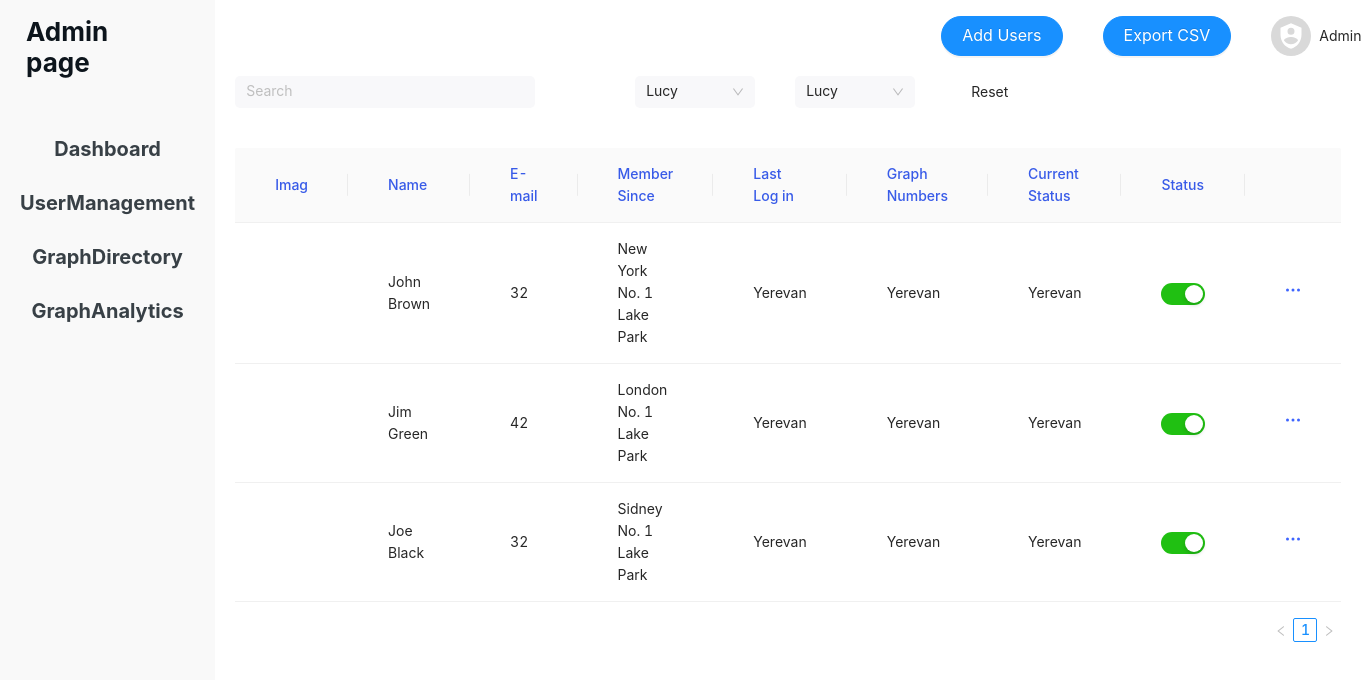
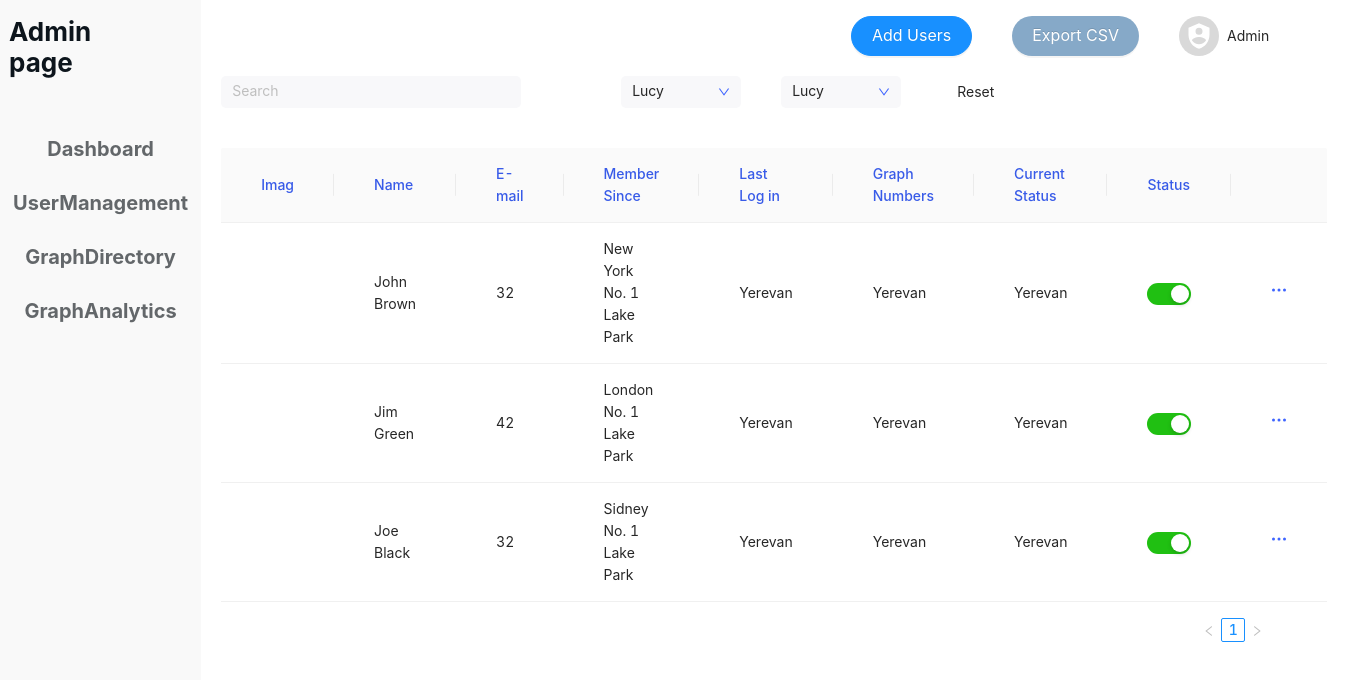
Before and after one commit to AAmiryan/admin-page-app, a React app: page /user-management in a window 1280 px wide. Shown: the whole page, 1361 px wide, since content can reach past the window. Built offline with nearby package versions, Linux system fonts and the light colour scheme; what google-maps-react would draw is missing.

Commit message:
style changed

```diff
--- a/src/components/App/App.css
+++ b/src/components/App/App.css
@@ -0,0 +1,4 @@
+.appContainer{
+    display: flex;
+    flex-direction: row;
+}
--- a/src/components/App/App.js
+++ b/src/components/App/App.js
@@ -1,9 +1,24 @@
+import { Route, Routes } from "react-router-dom";
+import Dashboard from "../Dashboard/Dashboard";
+import GraphAnalytics from "../GraphAnalytics/GraphAnalytics";
+import GraphDirectory from "../GraphDirectory/GraphDirectory";
 import MainPage from "../MainPage/MainPage";
+import UserManagement from "../UserManagement/UserManagement";
 
 import "./App.css";
 
 function App() {
-  return <div> <MainPage/> </div>;
+  return (
+    <div className="appContainer">
+    <MainPage />
+      <Routes>
+        <Route path="/" element={<Dashboard />} />
+        <Route path="/user-management" element={<UserManagement />} />
+        <Route path="/graph-directory" element={<GraphDirectory />} />
+        <Route path="/graph-analytics" element={<GraphAnalytics />} />
+      </Routes>
+    </div>
+  );
 }
 
 export default App;
--- a/src/components/Dashboard/Dashboard.css
+++ b/src/components/Dashboard/Dashboard.css
@@ -1,3 +1,8 @@
+.dashboardContainer{
+  width: 84%;
+  margin-right: 20px;
+}
+
 .dashboardHeader {
   display: flex;
   justify-content: flex-end;
--- a/src/components/Dashboard/Dashboard.jsx
+++ b/src/components/Dashboard/Dashboard.jsx
@@ -10,7 +10,7 @@ import "./Dashboard.css";
 
 const Dashboard = () => {
   return (
-    <div>
+    <div className="dashboardContainer">
       <div className="dashboardHeader">
         <AdminIcon />
         <p>Admin</p>
--- a/src/components/Filters/Filters.css
+++ b/src/components/Filters/Filters.css
@@ -1,7 +1,6 @@
 .filterContainer {
   display: flex;
   flex-direction: row;
-  flex-grow: 3 1 1 1;
   justify-content: flex-start;
   margin-left: 20px;
 }
@@ -13,13 +12,27 @@
 }
 
 .ant-select-arrow {
-  color: #3e64ff;
+  color: #3e64ff !important;
 }
 
 .filtersAutoComplete {
   margin-right: 100px !important;
 }
 
-.selectAutoComplete {
+.filtersSelect {
   margin-right: 40px !important;
 }
+
+.ant-input {
+  width: 60% !important;
+  background-color: #f8f8fa !important;
+  margin-right: 40px !important;
+  border-radius: 5px !important;
+}
+
+input[type="number"]::-webkit-inner-spin-button,
+
+input[type="number"]::-webkit-outer-spin-button {
+  -webkit-appearance: none;
+  margin: 0;
+}
--- a/src/components/Filters/Filters.jsx
+++ b/src/components/Filters/Filters.jsx
@@ -1,8 +1,9 @@
-import { AutoComplete, Button, Select } from "antd";
+import { AutoComplete, Button, Input, Select } from "antd";
 import React, { useState } from "react";
+import { useNavigate } from "react-router-dom";
 import SearchSvg from "../../svgComponents/Search";
 
-import "./Filters.css"
+import "./Filters.css";
 
 const { Option } = Select;
 
@@ -12,6 +13,9 @@ const mockVal = (str, repeat = 1) => ({
 const Filters = () => {
   const [value, setValue] = useState("");
   const [options, setOptions] = useState([]);
+
+  let path = window.location.pathname;
+  console.log(path);
 
   const onSearch = (searchText) => {
     console.log("on search");
@@ -35,6 +39,11 @@ const Filters = () => {
     console.log("handleSelectChange", e);
   };
 
+  const handleNodesSearch = () => {
+    console.log("handleNodesSearch");
+  }
+
+
   return (
     <div className="filterContainer">
       <div>
@@ -51,14 +60,15 @@ const Filters = () => {
           placeholder="Search"
           className="filtersAutoComplete"
         />
-
       </div>
+      {path === "/user-management" ? (
+        <>
           <div>
             <Select
               defaultValue="lucy"
               style={{ width: 120 }}
               onChange={handleSelectChange}
-          className="selectAutoComplete"
+              className="filtersSelect"
             >
               <Option value="jack">Jack</Option>
               <Option value="lucy">Lucy</Option>
@@ -71,7 +81,7 @@ const Filters = () => {
               defaultValue="lucy"
               style={{ width: 120 }}
               onChange={handleSelectChange}
-          className="selectAutoComplete"
+              className="filtersSelect"
             >
               <Option value="jack">Jack</Option>
               <Option value="lucy">Lucy</Option>
@@ -79,6 +89,23 @@ const Filters = () => {
               <Option value="Yiminghe">yiminghe</Option>
             </Select>
           </div>
+        </>
+      ) : (
+        <>
+          <div>
+            <Input placeholder="Created by" bordered={false} />
+          </div>
+          <div>
+            <Input
+              onChange={handleNodesSearch}
+              placeholder="Nodes number"
+              maxLength={25}
+              bordered={false}
+              type="number"
+            />
+          </div>
+        </>
+      )}
       <div>
         <Button type="text">Reset</Button>
       </div>
--- a/src/components/GraphDirectory/GraphDirectory.jsx
+++ b/src/components/GraphDirectory/GraphDirectory.jsx
@@ -2,6 +2,7 @@ import React from "react";
 import Filters from "../Filters/Filters";
 import TableComponent from "../Table/Table";
 import AdminIcon from "../../svgComponents/AdminIcon";
+import { data, columns } from "./data";
 
 import "./GraphDirectory.css";
 
@@ -13,14 +14,13 @@ const GraphDirectory = () => {
           <Filters />
         </div>
 
-
         <div className="adminIcon">
           <AdminIcon />
           <p>Admin</p>
         </div>
       </div>
       <div className="graphDirectoryTable">
-        <TableComponent />
+        <TableComponent data={data} columns={columns} />
       </div>
     </div>
   );
--- /dev/null
+++ b/src/components/GraphDirectory/data.js
@@ -0,0 +1,64 @@
+import MultipointSvg from "../../svgComponents/Multipoint";
+
+export const data = [
+    {
+      key: "1",
+      name: "John Brown",
+      age: 32,
+      address: "New York No. 1 Lake Park",
+      country: "Yerevan",
+    },
+    {
+      key: "2",
+      name: "Jim Green",
+      age: 42,
+      address: "London No. 1 Lake Park",
+      country: "Yerevan",
+    },
+    {
+      key: "3",
+      name: "Joe Black",
+      age: 32,
+      address: "Sidney No. 1 Lake Park",
+      country: "Yerevan",
+    },
+  ];
+
+  export const columns = [
+    {
+      title: "Imag",
+      dataIndex: "image",
+    },
+    {
+      title: "Name",
+      dataIndex: "name",
+    },
+    {
+      title: "Nodes number",
+      dataIndex: "age",
+    },
+    {
+      title: "Links number",
+      dataIndex: "address",
+    },
+    {
+      title: "Created by",
+      dataIndex: "country",
+    },
+    {
+      title: "Shared with",
+      dataIndex: "country",
+    },
+    {
+      title: "Number of attachment",
+      dataIndex: "country",
+    },
+    {
+      title: "",
+      render: () => (
+        <div onClick={() => console.log("Graph directory")}>
+          <MultipointSvg />
+        </div>
+      ),
+    },
+  ];
--- a/src/components/MainPage/MainPage.css
+++ b/src/components/MainPage/MainPage.css
@@ -12,7 +12,7 @@
 }
 
 .menuBlock a {
-  color: #384046;
+  color: #63676A;
   text-decoration: none;
   font-style: normal;
   font-weight: 700;
@@ -25,6 +25,7 @@
   background-color: #D6EBFE;
   padding: 16px 50px;
   border-radius: 5px;
+  color: #0D151C;
 }
 
 .adminPage {
@@ -32,6 +33,6 @@
   font-weight: 700;
   font-size: 26px;
   line-height: 31px;
-  margin: 16px 107px 29px 26px;
+  margin: 16px 110px 29px 9px;
   color: #0D151C;
 }
--- a/src/components/MainPage/MainPage.jsx
+++ b/src/components/MainPage/MainPage.jsx
@@ -1,10 +1,6 @@
 import React from "react";
 import "./MainPage.css";
-import Dashboard from "../Dashboard/Dashboard";
-import GraphAnalytics from "../GraphAnalytics/GraphAnalytics";
-import GraphDirectory from "../GraphDirectory/GraphDirectory";
-import UserManagement from "../UserManagement/UserManagement";
-import { Routes, Route, Link } from "react-router-dom";
+import { Link } from "react-router-dom";
 
 const MainPage = () => {
   return (
@@ -18,14 +14,6 @@ const MainPage = () => {
         <Link to="/graph-directory">GraphDirectory</Link>
         <Link to="/graph-analytics">GraphAnalytics</Link>
       </div>
-      <div>
-        <Routes>
-          <Route path="/" element={<Dashboard />} />
-          <Route path="/user-management" element={<UserManagement />} />
-          <Route path="/graph-directory" element={<GraphDirectory />} />
-          <Route path="/graph-analytics" element={<GraphAnalytics />} />
-        </Routes>
-      </div>
 
       {/* <Menu /> */}
     </div>
--- a/src/components/Table/Table.jsx
+++ b/src/components/Table/Table.jsx
@@ -4,80 +4,57 @@ import "./Table.css";
 import { Switch, Table } from "antd";
 import MultipointSvg from "../../svgComponents/Multipoint";
 
-const TableComponent = () => {
+const TableComponent = ({ data, columns }) => {
   const [online, setOnline] = useState(true);
 
-  const columns = [
-    {
-      title: "Imag",
-      dataIndex: "image",
-    },
-    {
-      title: "Name",
-      dataIndex: "name",
-    },
-    {
-      title: "E-mail",
-      dataIndex: "age",
-    },
-    {
-      title: "Member Since",
-      dataIndex: "address",
-    },
-    {
-      title: "Last Log in",
-      dataIndex: "country",
-    },
-    {
-      title: "Graph Numbers",
-      dataIndex: "country",
-    },
-    {
-      title: "Current Status",
-      dataIndex: "country",
-    },
-    {
-      title: "Status",
-      render: () => (
-        <Switch
-          defaultChecked
-          onChange={(e) => console.log(e)}
-          className="onlineTableSwitch"
-        />
-      ),
-    },
-    {
-      title: "",
-      render: () => (
-        <div onClick={() => console.log("asfac")}>
-          <MultipointSvg />
-        </div>
-      ),
-    },
-  ];
-  const data = [
-    {
-      key: "1",
-      name: "John Brown",
-      age: 32,
-      address: "New York No. 1 Lake Park",
-      country: "Yerevan",
-    },
-    {
-      key: "2",
-      name: "Jim Green",
-      age: 42,
-      address: "London No. 1 Lake Park",
-      country: "Yerevan",
-    },
-    {
-      key: "3",
-      name: "Joe Black",
-      age: 32,
-      address: "Sidney No. 1 Lake Park",
-      country: "Yerevan",
-    },
-  ];
+  // const columns = [
+  //   {
+  //     title: "Imag",
+  //     dataIndex: "image",
+  //   },
+  //   {
+  //     title: "Name",
+  //     dataIndex: "name",
+  //   },
+  //   {
+  //     title: "E-mail",
+  //     dataIndex: "age",
+  //   },
+  //   {
+  //     title: "Member Since",
+  //     dataIndex: "address",
+  //   },
+  //   {
+  //     title: "Last Log in",
+  //     dataIndex: "country",
+  //   },
+  //   {
+  //     title: "Graph Numbers",
+  //     dataIndex: "country",
+  //   },
+  //   {
+  //     title: "Current Status",
+  //     dataIndex: "country",
+  //   },
+  //   {
+  //     title: "Status",
+  //     render: () => (
+  //       <Switch
+  //         defaultChecked
+  //         onChange={(e) => console.log(e)}
+  //         className="onlineTableSwitch"
+  //       />
+  //     ),
+  //   },
+  //   {
+  //     title: "",
+  //     render: () => (
+  //       <div onClick={() => console.log("asfac")}>
+  //         <MultipointSvg />
+  //       </div>
+  //     ),
+  //   },
+  // ];
 
   return (
     <Table
--- a/src/components/UserManagement/UserManagement.css
+++ b/src/components/UserManagement/UserManagement.css
@@ -1,8 +1,13 @@
+.userManagementContainer{
+  width: 85%;
+  margin-right: 20px;
+}
+
 .managementHeader {
   display: flex;
   justify-content: flex-end;
   align-items: center;
-  margin: 16px 0px 20px 0;
+  margin: 16px 20px 20px 0;
   flex-direction: row;
 }
 
@@ -19,3 +24,8 @@
   flex-direction: row;
   align-items: center;
 }
+
+.exportButton{
+  background-color: #86A9C8;
+  border: none;
+}
--- a/src/components/UserManagement/UserManagement.jsx
+++ b/src/components/UserManagement/UserManagement.jsx
@@ -3,17 +3,18 @@ import React from "react";
 import AdminIcon from "../../svgComponents/AdminIcon";
 import TableComponent from "../Table/Table";
 import Filters from "../Filters/Filters";
+import { data, columns } from "./data";
 
 import "./UserManagement.css";
 
 const UserManagement = () => {
   return (
-    <div>
+    <div className="userManagementContainer">
       <div className="managementHeader">
         <Button type="primary" shape="round" size="large">
           Add Users
         </Button>
-        <Button type="primary" shape="round" size="large">
+        <Button type="primary" shape="round" size="large" className="exportButton">
           Export CSV
         </Button>
         <div className="adminIcon">
@@ -25,7 +26,7 @@ const UserManagement = () => {
         <Filters />
       </div>
       <div className="managementTable">
-        <TableComponent />
+        <TableComponent data={data} columns={columns(true)} />
       </div>
     </div>
   );
--- /dev/null
+++ b/src/components/UserManagement/data.js
@@ -0,0 +1,76 @@
+import { Switch } from "antd";
+import MultipointSvg from "../../svgComponents/Multipoint";
+
+export const data = [
+  {
+    key: "1",
+    name: "John Brown",
+    age: 32,
+    address: "New York No. 1 Lake Park",
+    country: "Yerevan",
+  },
+  {
+    key: "2",
+    name: "Jim Green",
+    age: 42,
+    address: "London No. 1 Lake Park",
+    country: "Yerevan",
+  },
+  {
+    key: "3",
+    name: "Joe Black",
+    age: 32,
+    address: "Sidney No. 1 Lake Park",
+    country: "Yerevan",
+  },
+];
+
+export const columns = (checked) => [
+  {
+    title: "Imag",
+    dataIndex: "image",
+  },
+  {
+    title: "Name",
+    dataIndex: "name",
+  },
+  {
+    title: "E-mail",
+    dataIndex: "age",
+  },
+  {
+    title: "Member Since",
+    dataIndex: "address",
+  },
+  {
+    title: "Last Log in",
+    dataIndex: "country",
+  },
+  {
+    title: "Graph Numbers",
+    dataIndex: "country",
+  },
+  {
+    title: "Current Status",
+    dataIndex: "country",
+  },
+  {
+    title: "Status",
+    render: () => (
+      <Switch
+        defaultChecked
+        onChange={(e) => console.log(e)}
+        className="onlineTableSwitch"
+        checked={checked}
+      />
+    ),
+  },
+  {
+    title: "",
+    render: () => (
+      <div onClick={() => console.log("User Management")}>
+        <MultipointSvg />
+      </div>
+    ),
+  },
+];
```
Also changed, not shown: src/components/GraphDirectory/GraphDirectory.css (+6 -1 lines). Lines whose indentation alone changed are shown as unchanged.
